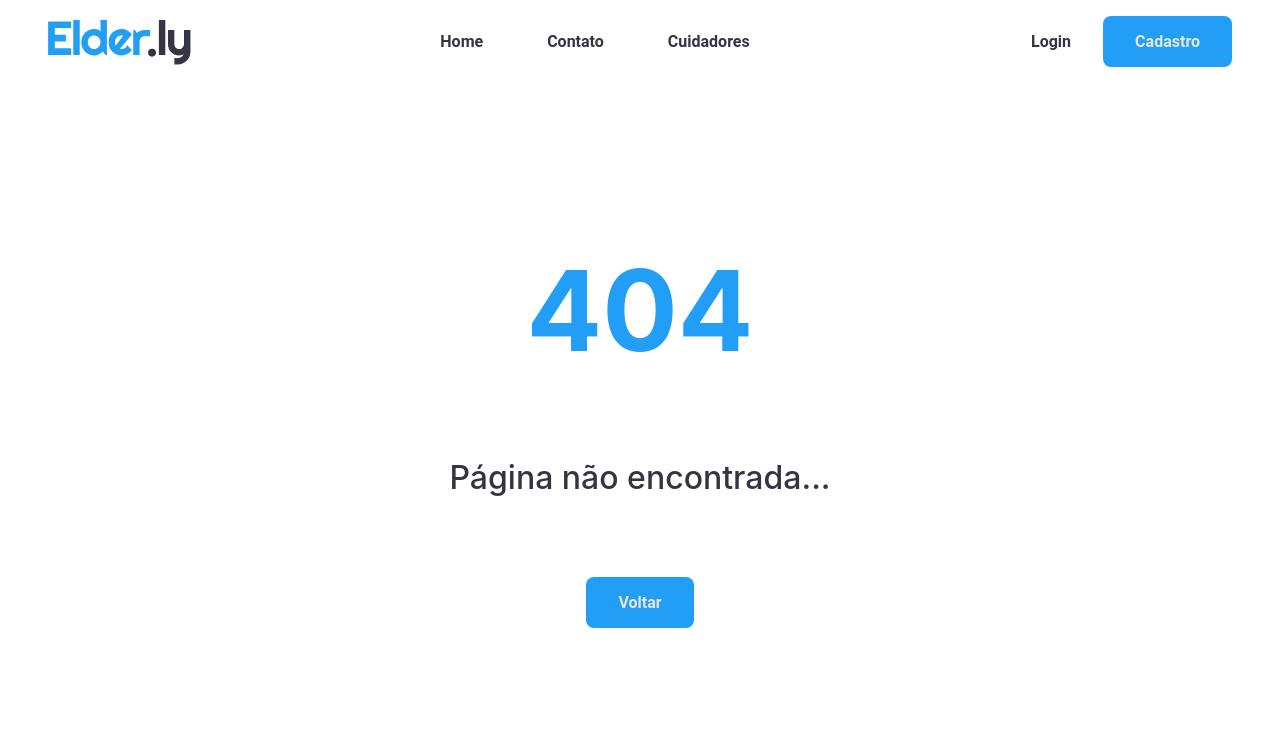
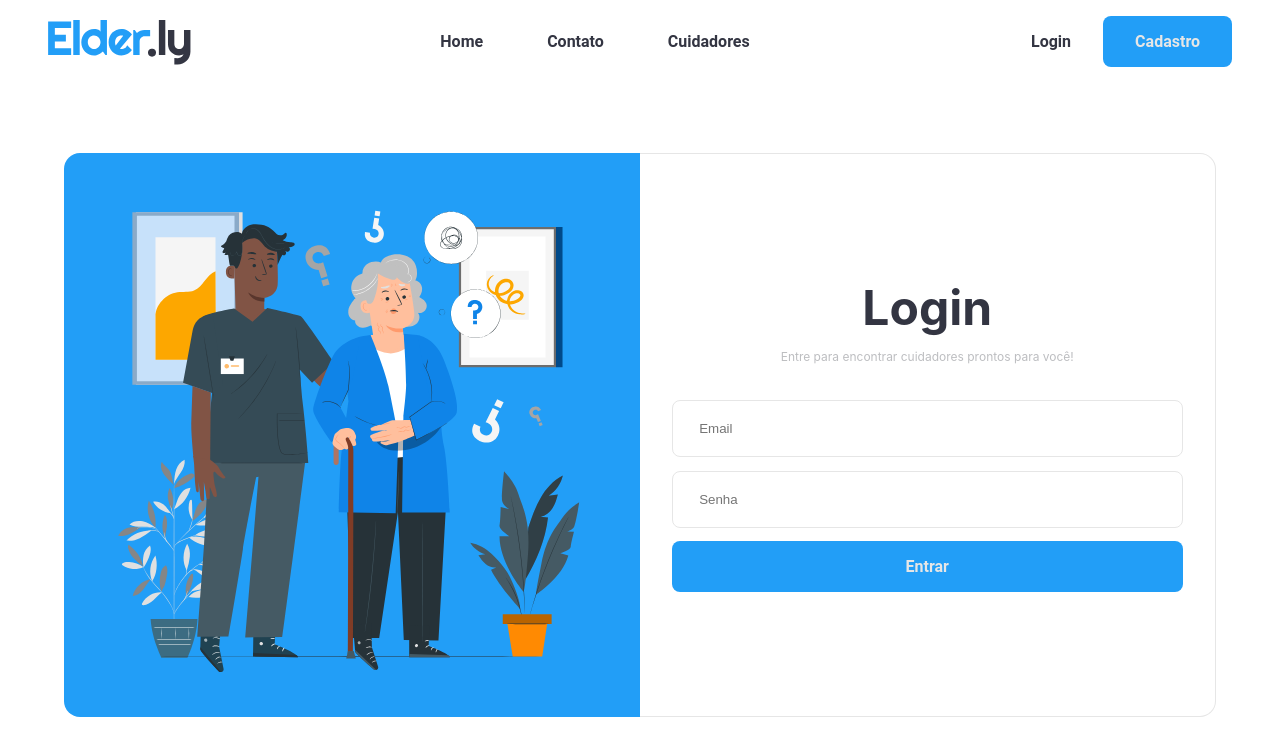
Before and after one commit to Elder-Connect/FrontEnd, a React (Create React App) app: page /Entrar in a window 1280 px wide. Before the commit this address had no page. Shown: the top 756 px of the page. Built offline with nearby package versions, Linux system fonts and the light colour scheme.

Commit message:
Finish SignUp + Add SignIn

```diff
--- a/src/Router.jsx
+++ b/src/Router.jsx
@@ -4,6 +4,7 @@ import Home from './pages/Home';
 import SignUp from './pages/SignUp';
 import NotFound from './pages/NotFound';
 import Cuidadores from './pages/Cuidadores';
+import SignIn from './pages/SignIn';
 
 function Router() {
   return (
@@ -11,6 +12,7 @@ function Router() {
       <Routes>
 				<Route path={"/"} element={<Home />} />
 				<Route path="/Cadastro" element={<SignUp />} />
+				<Route path="/Entrar" element={<SignIn />} />
         <Route path="/cuidadores" element={<Cuidadores />} />
 				<Route path="*" element={<NotFound />} />
       </Routes>
--- a/src/components/Header.jsx
+++ b/src/components/Header.jsx
@@ -22,7 +22,7 @@ function Header() {
         </nav>
         { isLoged ? <HeaderDropdown /> :
           <div className='user'>
-            <button className='btnLogin' onClick={() => navigate("/Login")}>Login</button>
+            <button className='btnLogin' onClick={() => navigate("/Entrar")}>Login</button>
             <button className='btn' onClick={() => navigate("/Cadastro")}>Cadastro</button>
           </div>
         }
--- a/src/pages/SignUp.css
+++ b/src/pages/Sign.css
@@ -1,4 +1,4 @@
-.signup {
+.sign {
   display: flex;
   margin: 0 auto;
 }
@@ -12,6 +12,8 @@
 .imageContainer {
   background-color: var(--primary);
   border-radius: 16px 0px 0px 16px;
+  display: flex;
+  justify-content: center;
 }
 
 .imageContainer img {
@@ -23,11 +25,23 @@
   border: 1px solid var(--white);
   border-left: 0px;
   border-radius: 0px 16px 16px 0px;
+  display: flex;
+  flex-direction: column;
+  justify-content: center;
 }
 
-.formContainer h1 {
+.formTitle{
+  font-size: 3em;
+  margin: 0;
   color: var(--black);
   text-align: center;
+}
+
+.formSubtitle{
+  font-size: 0.75em;
+  margin-bottom: 3em;
+  text-align: center;
+  color: var(--subtitle);
 }
 
 .formContainer .btn{
@@ -52,7 +66,11 @@
 }
 
 @media screen and (max-width: 768px) {
-  .container {
-    flex-direction: column;
+  .imageContainer {
+    display: none;
+  }
+  .formContainer {
+    border: 1px solid var(--white);
+    border-radius: 16px;
   }
 }
--- /dev/null
+++ b/src/pages/SignIn.jsx
@@ -0,0 +1,47 @@
+import { React, useState } from 'react'
+import Header from '../components/Header'
+import './Sign.css'
+import SignImage from '../assets/img/sign.svg'
+import axios from 'axios';
+
+function SignIn() {
+  const [formData, setFormData] = useState({ name: '', document: '', email: '', password: '' });
+
+  const handleInputChange = (event) => {
+    const { name, value } = event.target;
+    setFormData({ ...formData, [name]: value });
+  };
+
+  const handleFormSubmit = async (event) => {
+    event.preventDefault();
+    try {
+      const response = await axios.post('http://localhost:8080/signin', formData);
+    } catch (error) {
+      console.error('Failed to sign in:', error.message);
+    }
+  };
+
+  return (
+    <>
+      <Header />
+      <div className="container">
+        <div className="sign">
+            <div className="imageContainer">
+                <img src={SignImage} alt="Ilustração Login" />
+            </div>
+            <div className="formContainer">
+                <h1 className='formTitle'>Login</h1>
+                <p className="formSubtitle">Entre para encontrar cuidadores prontos para você!</p>
+                <form onSubmit={handleFormSubmit}>
+                <input type="email" name="email" value={formData.email} onChange={handleInputChange} placeholder="Email" />
+                <input type="password" name="password" value={formData.password} onChange={handleInputChange} placeholder="Senha" />
+                <button type="submit" className='btn'>Entrar</button>
+                </form>
+            </div>
+        </div>
+      </div>
+    </>
+  )
+}
+
+export default SignIn
--- a/src/pages/SignUp.jsx
+++ b/src/pages/SignUp.jsx
@@ -1,23 +1,62 @@
-import React from 'react'
+import { React, useState } from 'react'
 import Header from '../components/Header'
-import './SignUp.css'
-import SignUpImage from '../assets/img/signup.svg'
+import './Sign.css'
+import SignImage from '../assets/img/sign.svg'
+import axios from 'axios';
 
 function SignUp() {
+  const [formData, setFormData] = useState({ name: '', document: '', email: '', password: '' });
+
+  const handleInputChange = (event) => {
+    const { name, value } = event.target;
+    let maskedValue = value;
+    if (name === 'document') {
+      maskedValue = value.replace(/[^\d]/g, '');
+      if (maskedValue.length > 14) {
+        maskedValue = maskedValue.slice(0, 14);
+      }
+      if (maskedValue.length <= 11) {
+        maskedValue = maskedValue.replace(/^(\d{3})(\d)/, '$1.$2');
+        maskedValue = maskedValue.replace(/^(\d{3})\.(\d{3})(\d)/, '$1.$2.$3');
+        maskedValue = maskedValue.replace(/^(\d{3})\.(\d{3})\.(\d{3})(\d)/, '$1.$2.$3-$4');
+      } else {
+        maskedValue = maskedValue.replace(/^(\d{2})(\d)/, '$1.$2');
+        maskedValue = maskedValue.replace(/^(\d{2})\.(\d{3})(\d)/, '$1.$2.$3');
+        maskedValue = maskedValue.replace(/^(\d{2})\.(\d{3})\.(\d{3})(\d)/, '$1.$2.$3/$4');
+        maskedValue = maskedValue.replace(/^(\d{2})\.(\d{3})\.(\d{3})\/(\d{4})(\d)/, '$1.$2.$3/$4-$5');
+      }
+    }
+
+    setFormData({ ...formData, [name]: maskedValue });
+  };
+
+  const handleFormSubmit = async (event) => {
+    event.preventDefault();
+    console.log(formData);
+    try {
+      const response = await axios.post('http://localhost:8080/signup', formData);
+    } catch (error) {
+      console.error('Failed to sign up:', error.message);
+    }
+  };
+
   return (
     <>
       <Header />
       <div className="container">
-        <div className="signup">
+        <div className="sign">
             <div className="imageContainer">
-                <img src={SignUpImage} alt="Ilustração Cadastro" />
+                <img src={SignImage} alt="Ilustração Cadastro" />
             </div>
             <div className="formContainer">
-                <h1>Cadastro</h1>
-                <form action="#">
-                    <input type="text" id="name" name="name" placeholder="Nome"/>
-                    <input type="email" id="email" name="email" placeholder="Email"/>
-                    <button className='btn'>Cadastro</button>
+                <h1 className='formTitle'>Cadastro</h1>
+                <p className="formSubtitle">Cadastre-se agora para encontrar cuidadores prontos para você!</p>
+                <form onSubmit={handleFormSubmit}>
+                <input type="text" name="name" value={formData.name} onChange={handleInputChange} placeholder="Nome" />
+                <input type="text" name="document" value={formData.document} onChange={handleInputChange} placeholder="CPF/CNPJ" />
+                <input type="email" name="email" value={formData.email} onChange={handleInputChange} placeholder="Email" />
+                <input type="password" name="password" value={formData.password} onChange={handleInputChange} placeholder="Senha" />
+                <button type="submit" className='btn'>Cadastro</button>
                 </form>
             </div>
         </div>
```
Also changed, not shown: src/assets/img/sign.svg (renamed from src/assets/img/signup.svg).
